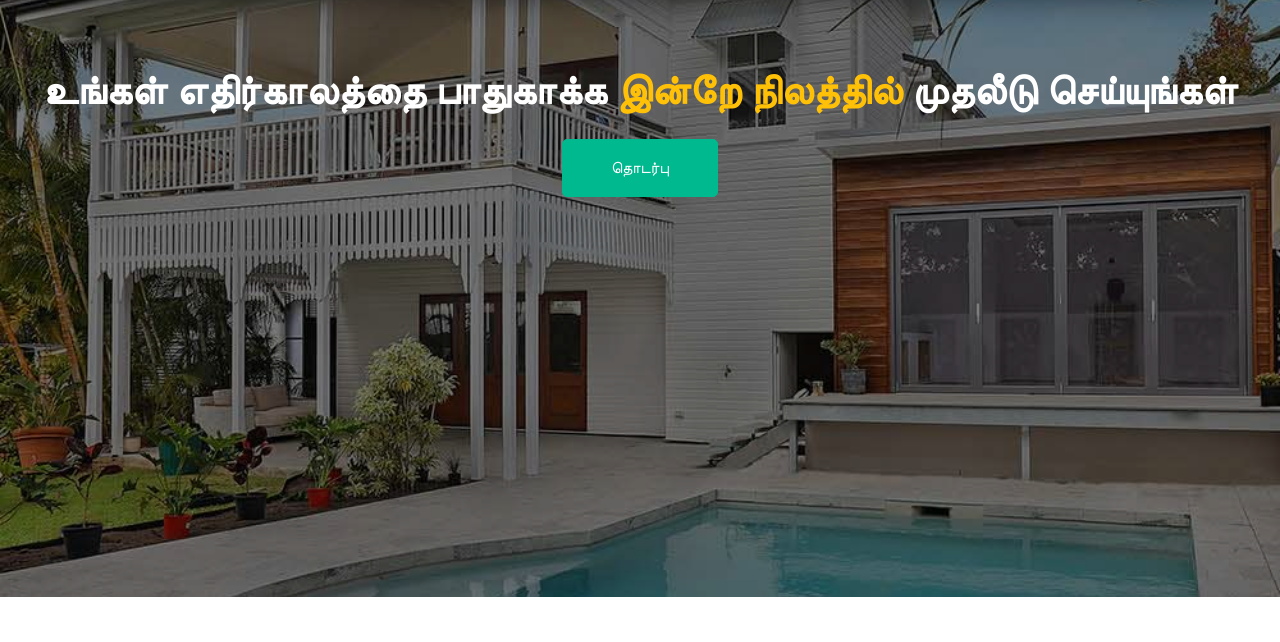
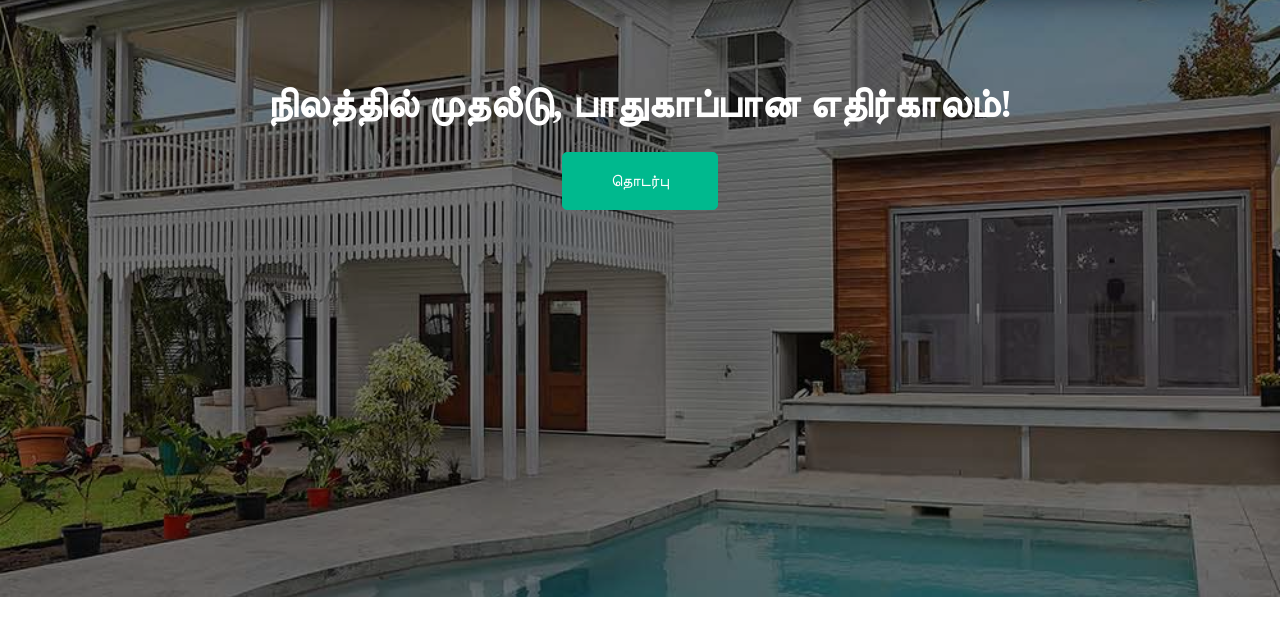
Before and after one commit to Akila1712/rajapalayam-land, a plain HTML site: page index.html in a window 1280 px wide. Shown: the part 128-770 px from the top of the page. Drawn offline with nearby package versions, Linux system fonts and the light colour scheme; a web font is replaced by a local one.

Commit message:
Add files via upload

```diff
--- a/index.html
+++ b/index.html
@@ -112,9 +112,10 @@
         <div class="position-absolute top-0 start-0 w-100 h-100" style="background: rgba(0, 0, 0, 0.5);"></div>
 
         <div class="d-flex align-items-start justify-content-center text-center h-100">
-            <div class="p-4 position-relative" style="z-index: 1; margin-top: 13%;">
+            <div class="p-4 position-relative" style="z-index: 1; margin-top: 14%;">
                 <h1 class="display-4 fw-bold mb-4" style="color: white;">
-                    உங்கள் எதிர்காலத்தை பாதுகாக்க <span class="text-warning">இன்றே நிலத்தில் </span>முதலீடு செய்யுங்கள்
+            நிலத்தில் முதலீடு, பாதுகாப்பான எதிர்காலம்!
+
                 </h1>
                 <a href="#contact" class="btn btn-primary py-3 px-5">தொடர்பு</a>
             </div>
```
